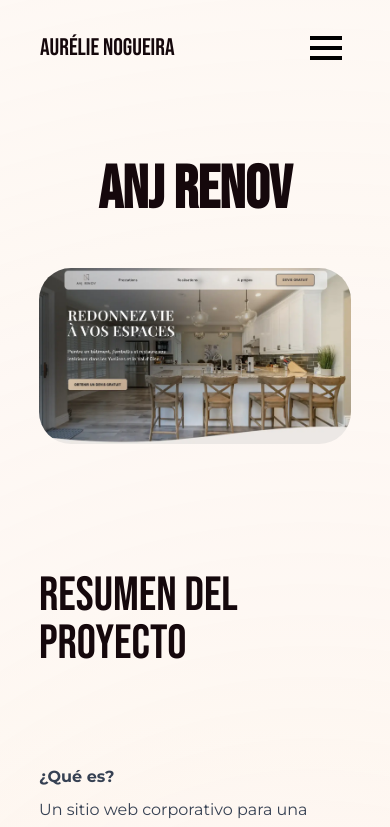
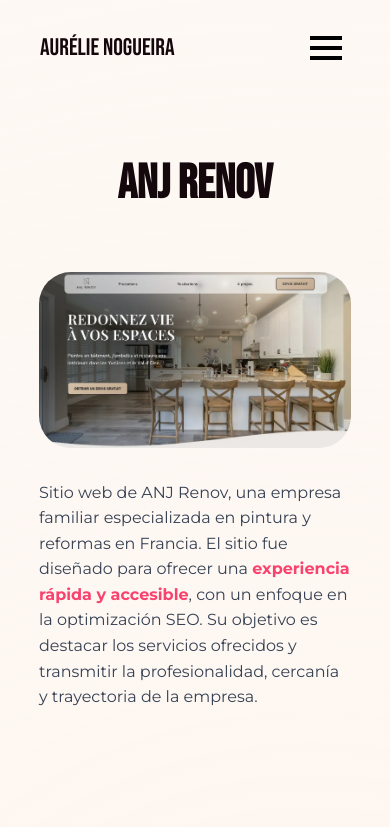
Before and after one commit to aurelienog/portfolio, a React (Vite) app in the folder web/: page /projects/1 in a window 390 px wide. Shown: the top 827 px of the page. Built offline with nearby package versions, Linux system fonts and the light colour scheme.

Commit message:
update styles

```diff
--- a/web/src/components/footer/Footer.jsx
+++ b/web/src/components/footer/Footer.jsx
@@ -20,7 +20,7 @@
         <li><NeonIcon icon={Github} url="https://github.com/aurelienog" aria={'Github'}/></li>
         <li><NeonIcon icon={LinkedIn} url="https://www.linkedin.com/in/aurelie-nogueira" aria={'LinkedIn'} /></li>
       </ul>
-      <p className="text-xs text-center mt-6">&copy; 2025 Aurélie Nogueira. Todos los derechos reservados.</p>
+      <p className="text-xs! text-center mt-6">&copy; 2025 Aurélie Nogueira. Todos los derechos reservados.</p>
     </footer>
   )
 }
--- a/web/src/components/hero-section/HeroSection.jsx
+++ b/web/src/components/hero-section/HeroSection.jsx
@@ -12,7 +12,7 @@
         <img src={extraSplash} alt="" fetchPriority="high" className='hidden md:block absolute w-32 -bottom-48 right-12 starting:opacity-0 transition-opacity delay-600 duration-700 ease-in-out opacity-100 [aria-hidden:"true"]'/>
       </figure>
       <article>
-        <h1 className='mb-0 md:text-9xl! text-start'>Hola ! Soy Aurélie </h1>
+        <h1 className='mb-0 text-6xl! md:text-9xl! text-start'>Hola ! Soy Aurélie </h1>
         <p className='mt-8 mb-12 text-xl md:text-2xl'> Desarrolladora Full Stack enfocada en crear interfaces rápidas, accesibles y con una experiencia de usuario óptima.</p>
         <Link to={{
           pathname: '/home',
--- a/web/src/components/sections/detail-page/LandingDetail.jsx
+++ b/web/src/components/sections/detail-page/LandingDetail.jsx
@@ -1,10 +1,11 @@
-function LandingDetail({ name, images }) {
+function LandingDetail({ name, images, description }) {
   return (
     <section className="mb-32 md:mb-44">
-      <h1 className="mb-12 md:mb-32">{name}</h1>
-      <figure className="aspect-video w-full">
+      <h1>{name}</h1>
+      <figure className="aspect-video w-full mb-8">
         <img src={images[0]} alt="" className="rounded-(--border-radius) w-full h-full object-cover"/>
       </figure>
+      <p>{description}</p>
     </section>
   )
 }
--- /dev/null
+++ b/web/src/components/sections/detail-page/Screenshots.jsx
@@ -0,0 +1,22 @@
+import React from 'react'
+
+function Screenshots({ images }) {
+  return (
+    <section>
+      <h2 className="">Screenshots</h2>
+      <p className='md:hidden text-center font-sans uppercase'>⬅ deslizar ⮕</p>
+      <div className="scroll-layout">
+        <div className="carousel">
+        <ul className="content">
+          {images.map((image, index) => (
+          <li key={`screenshots-${index}`}>
+            <img src={image} alt="" className="h-full w-full object-cover"/>
+          </li>))}
+        </ul>
+        </div>
+        </div>
+    </section>
+  )
+}
+
+export default Screenshots
--- a/web/src/data/data.jsx
+++ b/web/src/data/data.jsx
@@ -157,15 +157,15 @@
   id: '3',
   name:"Shooter 2D",
   architecture:"JavaScript y Canvas",
-  description: <>Grimm Gate es un videojuego de plataformas en 2D, inspirado en Hollow Knight, desarrollado con JavaScript y Canvas API. El jugador controla a un <b className='highlight'>personaje que evoluciona</b> a medida que derrota enemigos, mejorando sus habilidades mientras enfrenta <b className='highlight'>un desafío progresivo</b> y dinámico.</>,
+  description: <>Grimm Gate es un videojuego de plataformas en 2D, inspirado en Hollow Knight. El jugador controla a un <b className='highlight'>personaje que evoluciona</b> a medida que derrota enemigos, mejorando sus habilidades mientras enfrenta <b className='highlight'>un desafío progresivo</b> y dinámico.</>,
   images:[grimm, grimmSmall, grimmJump, grimmFly, grimmShoot, grimmEnd],
   overview: [{
       question: '¿Qué es?',
-      answer: 'Un juego de plataformas en 2D desarrollado desde cero, donde el jugador puede correr, saltar, volar, evolucionar y disparar a enemigos. Todo está implementado en JavaScript puro y renderizado mediante la Canvas API.'
+      answer: 'Un juego de plataformas en 2D desarrollado en JavaScript y renderizado mediante la Canvas API.'
     }, {
       question: '¿Por qué lo hice?',
       answer: <>Este proyecto nació como un desafío personal para:
-        <ul>
+        <ul className='space-y-2 list-disc marker:text-gray-700 ml-6'>
           <li>Mejorar mi dominio de clases en JavaScript.</li>
           <li>Practicar lógica de programación orientada a objetos.</li>
           <li>Explorar conceptos clave de desarrollo de juegos: físicas, colisiones, animaciones por sprites y diseño modular.</li>
--- a/web/src/index.css
+++ b/web/src/index.css
@@ -99,11 +99,11 @@
   }
 
   h1 {
-    font-size: 3.75rem;
+    font-size: 3rem;
     margin: auto;
     text-align: center;
     margin-top: 4rem;
-    margin-bottom: 8rem;
+    margin-bottom: 4rem;
     font-weight: 700;
     color: #15080c;
     line-height: 1;
@@ -467,8 +467,7 @@
   }
 
   h2 {
-    font-size: 3.75rem;
+    font-size: 4.5rem;
     font-weight: 700;
-
   }
 }
--- a/web/src/pages/AboutPage.jsx
+++ b/web/src/pages/AboutPage.jsx
@@ -4,7 +4,7 @@
 function AboutPage() {
   return (
       <main>
-      <h1 className='text-5xl md:text-8xl'>Mi viaje hacia la programación</h1>
+      <h1>Mi viaje hacia la programación</h1>
       <section className="mb-20 max-w-3xl mx-auto">
         <article className='space-y-10'>
           <p>Siempre tuve curiosidad por el mundo de la tecnología. En 2024, decidí dar el paso hacia el desarrollo web y me formé a través de un <b className='highlight'>bootcamp</b> basado en el <b className='highlight'>stack MERN</b>.</p>
--- a/web/src/pages/ProjectDetailPage.jsx
+++ b/web/src/pages/ProjectDetailPage.jsx
@@ -8,6 +8,7 @@
 import TechStack from "../components/sections/detail-page/TechStack";
 import Learnings from "../components/sections/detail-page/Learnings";
 import NextSteps from "../components/sections/detail-page/NextSteps";
+import Screenshots from "../components/sections/detail-page/Screenshots";
 import Links from "../components/sections/detail-page/Links";
 
 function ProjectDetailPage({ projects } ) {
@@ -36,26 +37,10 @@
       <TechStack technologies={project.technologies}/>
       {project.learnings && <Learnings learnings={project.learnings}/>}
       {project.nextSteps && <NextSteps nextSteps={project.nextSteps}/>}
+      {project.images && <Screenshots images={project.images}/>}
+      <Links {...project.links}/>
 
-      <section>
-        <h2 className="">Screenshots</h2>
-
-      <div className="scroll-layout">
-        <div className="carousel">
-        <ul className="content">
-          {project.images.map((image, index) => (
-          <li key={`screenshots-${project.id}-${index}`}>
-            <img src={image} alt="" className="h-full w-full object-cover"/>
-          </li>))}
-        </ul>
-        </div>
-        </div>
-      </section>
-
-        <Links {...project.links}/>
-
-      {/* Desafíos & soluciones
-      {/* Capturas / Galería (slider) */}
+      {/* Desafíos & soluciones */}
     </main>
   )
 }
```
